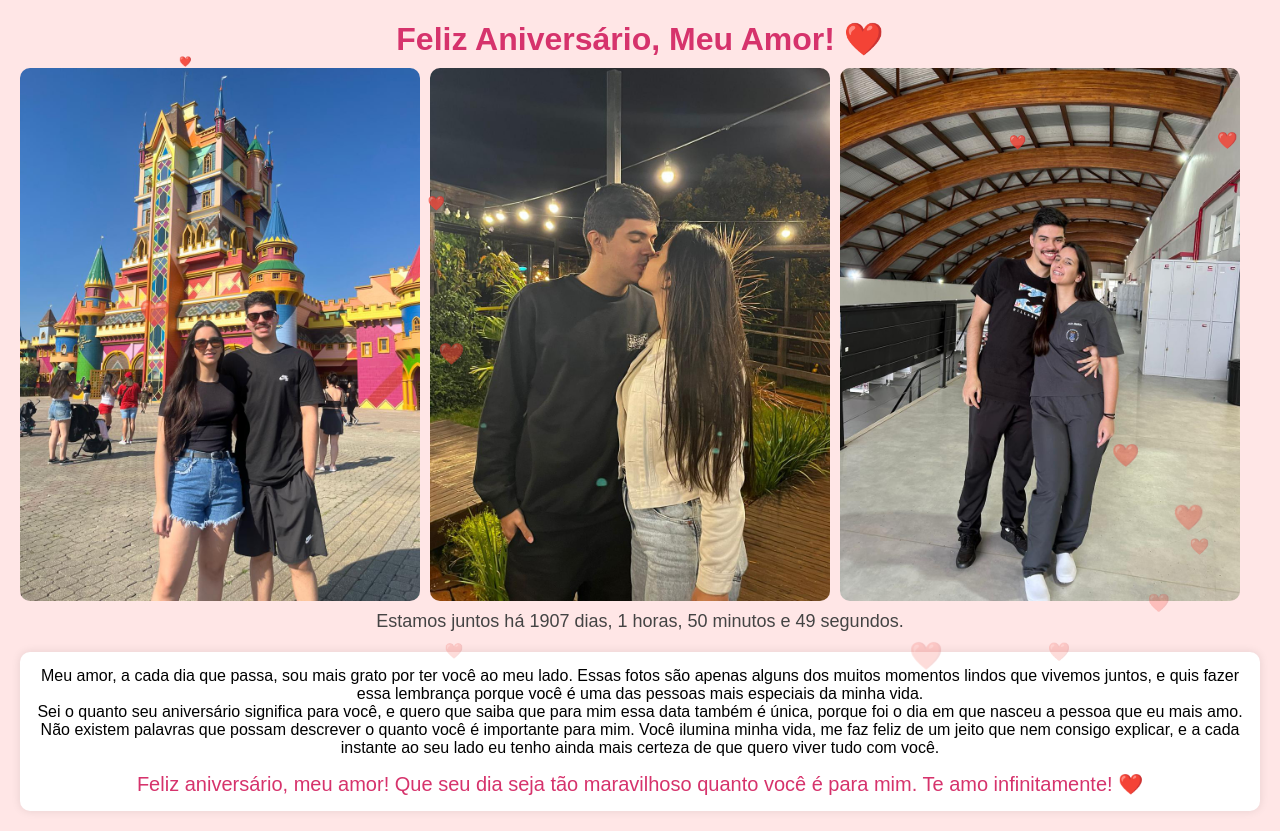
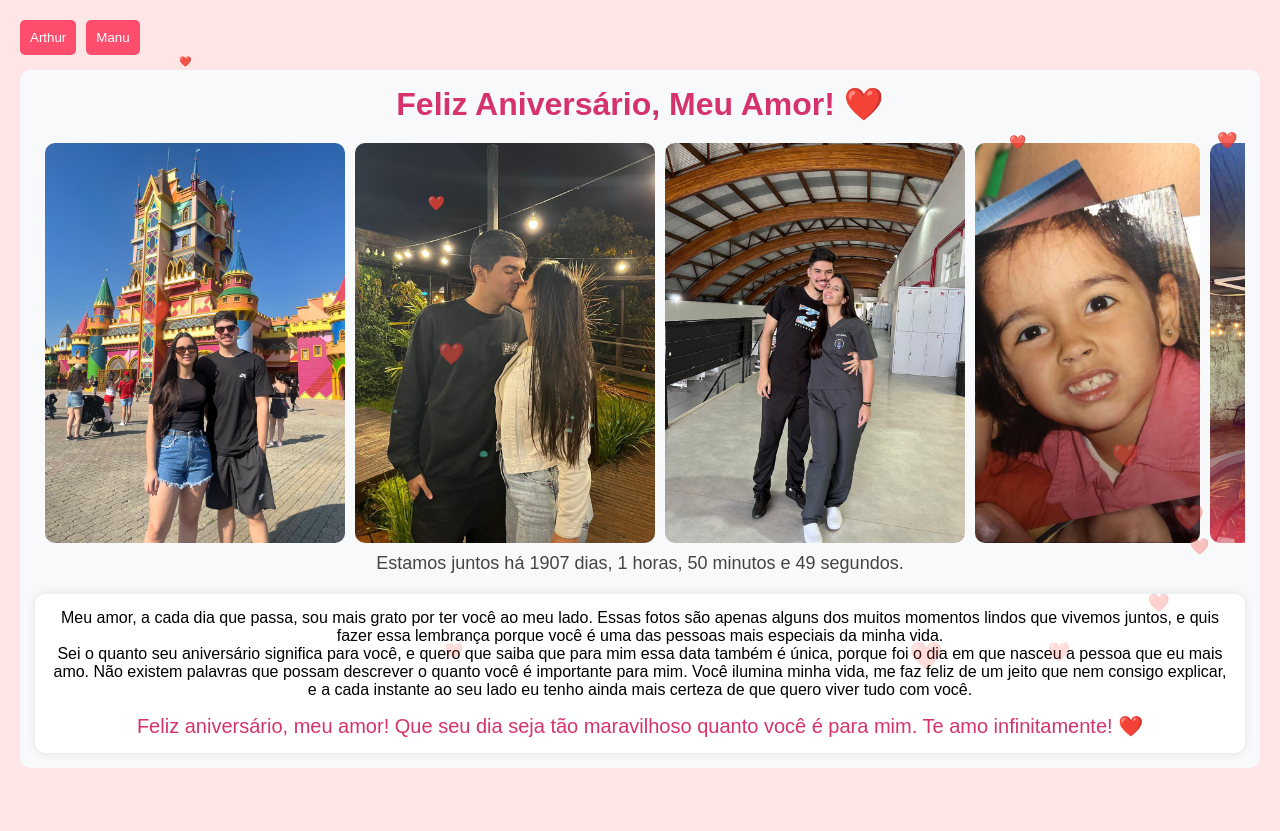
Before and after one commit to arthurportella/my-gift, a plain HTML site: page index.html in a window 1280 px wide. After the commit the page ends 800 px from the top, so only its background shows below. Drawn offline with Linux system fonts and the light colour scheme.

Commit message:
add more tabs for friends

```diff
--- a/index.html
+++ b/index.html
@@ -7,13 +7,27 @@
     <link rel="stylesheet" href="style.css">
 </head>
 <body>
+    <div class="tabs">
+        <button onclick="mostrarTab('Arthur')">Arthur</button>
+        <button onclick="mostrarTab('Manu')">Manu</button>
+    </div>
 
+
+    <div id="minha" class="tab-content">
         <h1>Feliz Aniversário, Meu Amor! ❤️</h1>
 
-    <div class="galeria">
+        <div class="album">
             <img src="images/foto1.jpg" alt="Foto 1">
             <img src="images/foto2.jpg" alt="Foto 2">
             <img src="images/foto3.jpg" alt="Foto 3">
+            <img src="images/foto4.jpg" alt="Foto 4">
+            <img src="images/foto5.jpg" alt="Foto 5">
+            <img src="images/foto6.jpg" alt="Foto 6">
+            <img src="images/foto7.jpg" alt="Foto 7">
+            <img src="images/foto8.jpg" alt="Foto 8">
+            <img src="images/foto9.jpg" alt="Foto 9">
+            <img src="images/foto10.jpg" alt="Foto 10">
+
         </div>
 
         <div class="contador">
@@ -27,9 +41,17 @@
 
             <p class="dedicatoria">Feliz aniversário, meu amor! Que seu dia seja tão maravilhoso quanto você é para mim. Te amo infinitamente! ❤️</p>
         </div>
+    </div>
 
 
-
+    <div id="amiga" class="tab-content" style="display: none;">
+        <h2>Mensagem da Amiga 💕</h2>
+        <p>Oi amiga, quero te desejar um feliz aniversário...</p>
+        <div class="album">
+            <img src="amiga_foto1.jpg" alt="Foto amiga 1">
+            <img src="amiga_foto2.jpg" alt="Foto amiga 2">
+        </div>
+    </div>
 
     <script src="script.js"></script>
     <script src="hearts.js"></script>
--- a/script.js
+++ b/script.js
@@ -14,3 +14,8 @@ function atualizarTempo() {
 
 setInterval(atualizarTempo, 1000);
 atualizarTempo();
+
+function mostrarTab(tab) {
+    document.getElementById('minha').style.display = (tab === 'Arthur') ? 'block' : 'none';
+    document.getElementById('amiga').style.display = (tab === 'Manu') ? 'block' : 'none';
+}
--- a/style.css
+++ b/style.css
@@ -22,20 +22,25 @@ h1 {
     margin-bottom: 20px;
 }
 
-.galeria {
-    display: flex;
-    overflow-x: auto;
-    scroll-snap-type: x mandatory;
-    gap: 10px;
-    padding-bottom: 10px;
+.album {
+    display: flex; /* Alinha as imagens lado a lado */
+    overflow-x: auto; /* Permite rolar horizontalmente */
+    gap: 10px; /* Espaço entre as imagens */
+    scroll-snap-type: x mandatory; /* Faz o scroll "grudar" na imagem */
+    padding: 10px;
+    white-space: nowrap;
 }
 
-.galeria img {
-    width: 90vw;
-    max-width: 400px;
+.album img {
+    width: 300px; /* Ajuste o tamanho como quiser */
+    height: 400px;
+    object-fit: cover;
     border-radius: 10px;
-    scroll-snap-align: center;
+    scroll-snap-align: center; /* Centraliza a imagem ao rolar */
 }
+
+
+
 
 .mensagem {
     background: #fff;
@@ -68,3 +73,40 @@ h1 {
         opacity: 0;
     }
 }
+
+#mensagem {
+    font-size: 20px;
+    font-weight: bold;
+    color: #ff4081;
+    white-space: pre-wrap;
+  }
+
+  #mensagem::after {
+    content: "|";
+    animation: piscar 0.8s infinite;
+  }
+
+  @keyframes piscar {
+    50% { opacity: 0; }
+  }
+
+  .tabs {
+    display: flex;
+    gap: 10px;
+    margin-bottom: 15px;
+}
+
+.tabs button {
+    padding: 10px;
+    border: none;
+    cursor: pointer;
+    background: #ff4d6d;
+    color: white;
+    border-radius: 5px;
+}
+
+.tab-content {
+    background: #f8f9fa;
+    padding: 15px;
+    border-radius: 10px;
+}
```
Also changed, not shown: images/foto10.jpg (added), images/foto5.jpg (added), images/foto6.jpg (added), images/foto7.jpg (added), images/foto8.jpg (added), images/foto9.jpg (added). Lines whose indentation alone changed are shown as unchanged.
